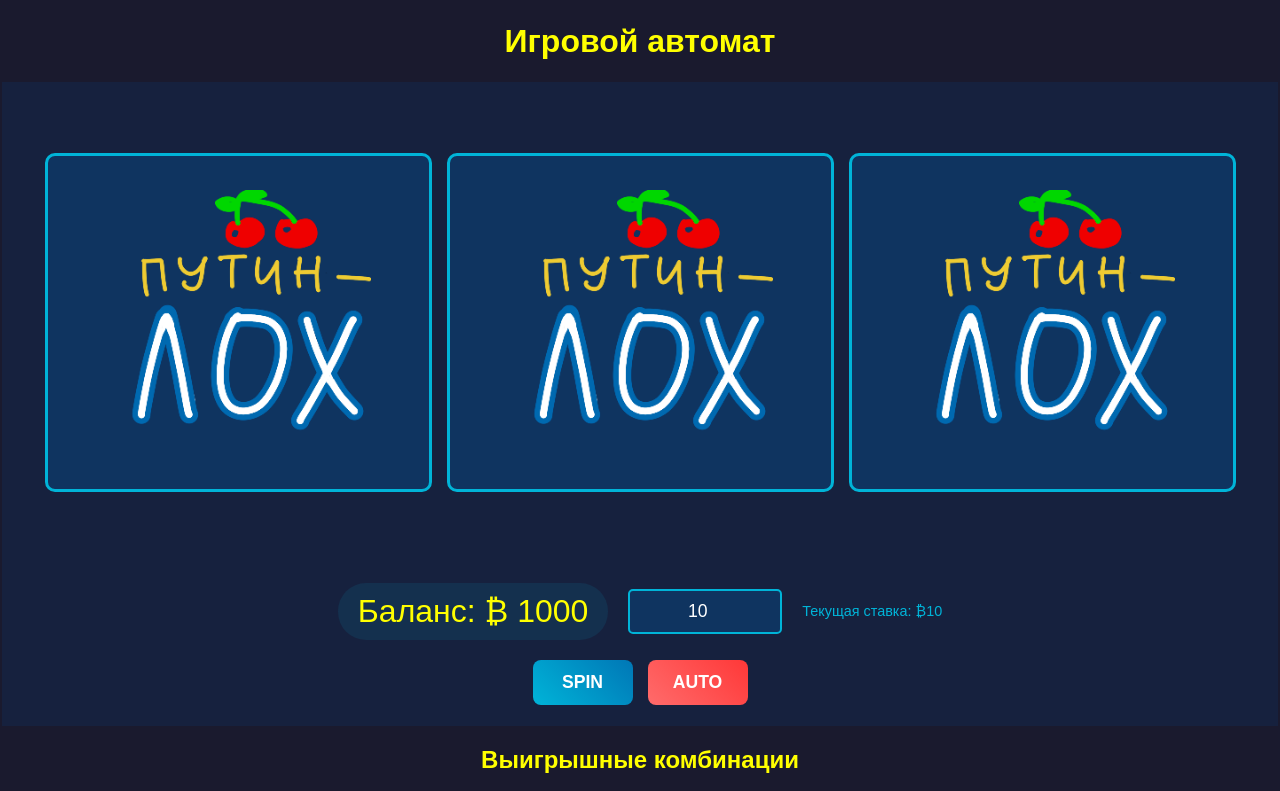
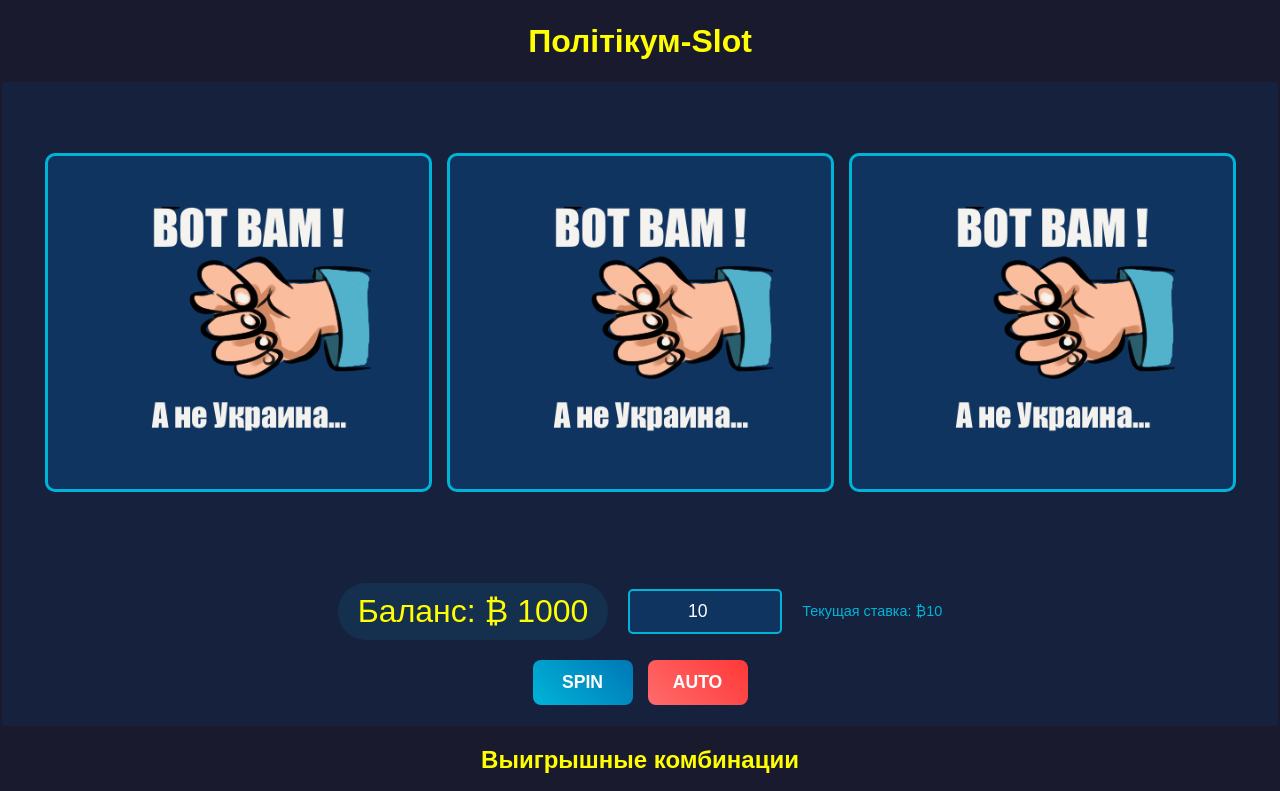
Before and after one commit to botavus/top, a plain HTML site: page index.html in a window 1280 px wide. Shown: the top 791 px of the page. Drawn offline with Linux system fonts and the light colour scheme.

Commit message:
Update index.html

```diff
--- a/index.html
+++ b/index.html
@@ -7,14 +7,14 @@
     <link rel="stylesheet" href="./css/style.css">
 </head>
 <body>
-    <h1>Игровой автомат</h1>
+    <h1>Політікум-Slot</h1>
 
     <div class="container">
         <div class="win-combination" id="winCombo"></div>
         <div class="slots">
-            <div class="reel" id="reel1"><img src="img/cherry.png"></div>
-            <div class="reel" id="reel2"><img src="img/cherry.png"></div>
-            <div class="reel" id="reel3"><img src="img/cherry.png"></div>
+            <div class="reel" id="reel1"><img src="img/7.png"></div>
+            <div class="reel" id="reel2"><img src="img/7.png"></div>
+            <div class="reel" id="reel3"><img src="img/7.png"></div>
         </div>
 
         <div class="controls-wrapper">
```
